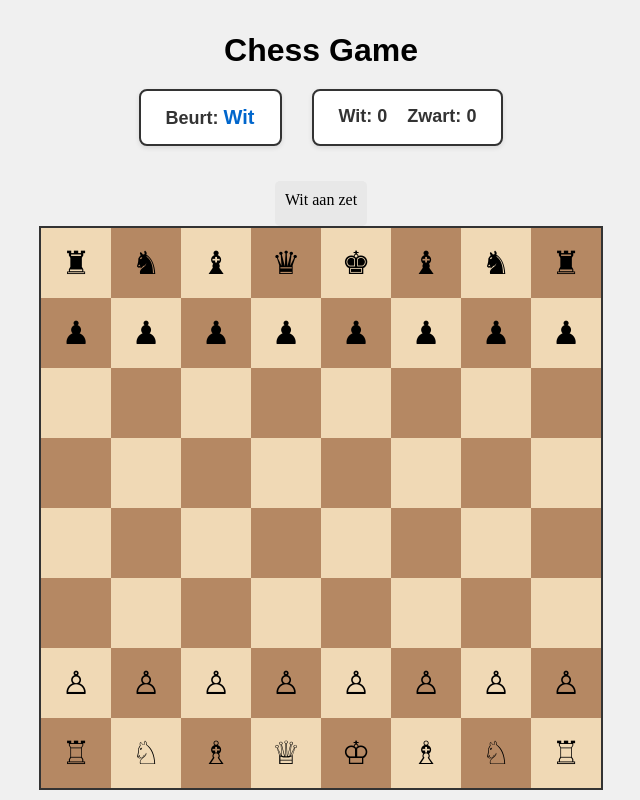
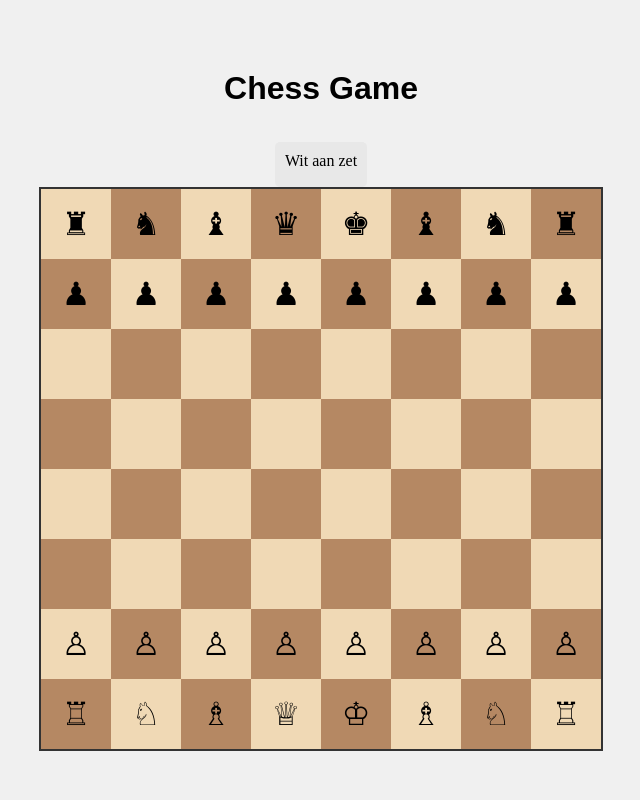
Before and after one commit to Laura-tje/Chess, a website: page index.html in a window 1280 px wide. Shown: the whole page, without its empty margins (319-959 px from the left). Drawn offline with nearby package versions, Linux system fonts and the light colour scheme; no server answers.

Commit message:
deleted the unneccesary boxes

```diff
--- a/index.html
+++ b/index.html
@@ -9,17 +9,6 @@
 <body>
     <h1>Chess Game</h1>
 
-    <!-- Score en Turn Info -->
-    <div class="game-info">
-        <div class="turn-display">
-            <p>Beurt: <span id="turn">Wit</span></p>
-        </div>
-        <div class="score-display">
-            <p>Wit: <span id="white-score">0</span></p>
-            <p>Zwart: <span id="black-score">0</span></p>
-        </div>
-    </div>
-
     <!-- Game Status -->
     <div id="game-status" style="margin-top: 15px; padding: 10px; border-radius: 5px; min-height: 25px;"></div>
 
--- a/js/main.js
+++ b/js/main.js
@@ -36,7 +36,6 @@ function resetGame()
     board.updateBoard();
     board.drawValidMoves([]);
     board.highlightCheck(null);
-    document.getElementById('turn').textContent = 'Wit';
     const statusDiv = document.getElementById('game-status');
     statusDiv.textContent = 'Wit aan zet';
     statusDiv.style.background = '#E8E8E8';
@@ -61,7 +60,6 @@ export function handleOpponentMove(moveData)
 
     // Update board
     board.updateBoard();
-    document.getElementById('turn').textContent = turn === 1 ? 'Wit' : 'Zwart';
 
     // Check voor check/mate
     const statusDiv = document.getElementById('game-status');
@@ -328,7 +326,6 @@ function completeTurn()
 
     // Update board display
     board.updateBoard();
-    document.getElementById('turn').textContent = turn === 1 ? 'Wit' : 'Zwart';
 
     // Clear any previous status message
     const statusDiv = document.getElementById('game-status');
--- a/server.js
+++ b/server.js
@@ -15,8 +15,8 @@ const io = new Server(server, {
 // Serve static files (je HTML, CSS, JS)
 app.use(express.static(path.join(__dirname)));
 
-// Server draait op poort 3000
-const PORT = 3000;
+// Server draait op poort 3000 of environment PORT
+const PORT = process.env.PORT || 3000;
 
 // Wanneer een client verbindt
 let gameRooms = {};
--- a/style.css
+++ b/style.css
@@ -54,48 +54,3 @@ h1 {
     background-color: #ff4444 !important;
     box-shadow: inset 0 0 10px rgba(255, 0, 0, 0.7);
 }
-
-/* Game Info Styling */
-.game-info {
-    display: flex;
-    gap: 30px;
-    margin-bottom: 20px;
-    font-family: Arial, sans-serif;
-    font-size: 18px;
-}
-
-.turn-display {
-    background-color: #ffffff;
-    padding: 15px 25px;
-    border-radius: 8px;
-    border: 2px solid #333;
-    box-shadow: 0 2px 5px rgba(0,0,0,0.1);
-}
-
-.turn-display p {
-    margin: 0;
-    font-weight: bold;
-    color: #333;
-}
-
-#turn {
-    color: #0066cc;
-    font-weight: bold;
-    font-size: 20px;
-}
-
-.score-display {
-    background-color: #ffffff;
-    padding: 15px 25px;
-    border-radius: 8px;
-    border: 2px solid #333;
-    box-shadow: 0 2px 5px rgba(0,0,0,0.1);
-    display: flex;
-    gap: 20px;
-}
-
-.score-display p {
-    margin: 0;
-    font-weight: bold;
-    color: #333;
-}
```
